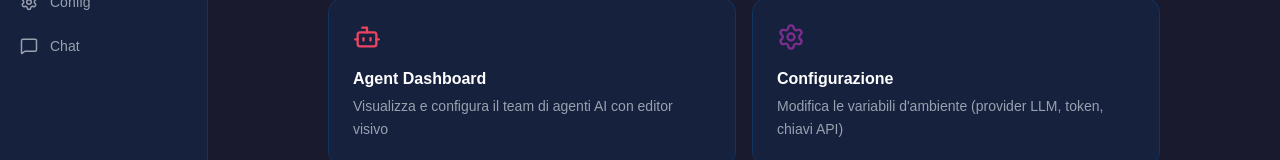
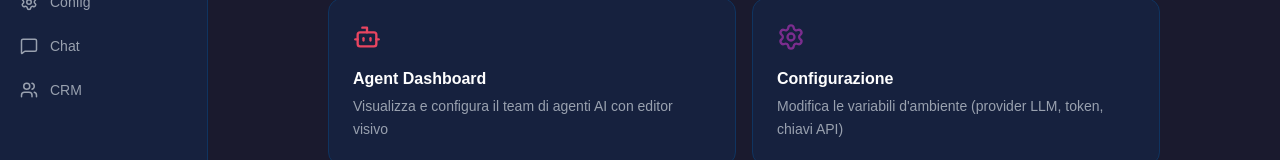
Before and after one commit to Attilio81/ERPClaw, a React (Vite) app in the folder frontend/: page / in a window 1280 px wide. Shown: the part 166-326 px from the top of the page. Built offline with nearby package versions, Linux system fonts and the light colour scheme.

Commit message:
feat: wire CrmCalendar into app routing, sidebar, and Vite proxy

```diff
--- a/frontend/src/App.tsx
+++ b/frontend/src/App.tsx
@@ -6,6 +6,7 @@ import Home from './pages/Home'
 import AgentDashboard from './pages/AgentDashboard'
 import ConfigPanel from './pages/ConfigPanel'
 import Chat from './pages/Chat'
+import CrmCalendar from './pages/CrmCalendar'
 
 export default function App() {
   return (
@@ -20,6 +21,7 @@ export default function App() {
               <Route path="/agents" element={<AgentDashboard />} />
               <Route path="/config" element={<ConfigPanel />} />
               <Route path="/chat" element={<Chat />} />
+              <Route path="/crm" element={<CrmCalendar />} />
             </Routes>
           </main>
         </div>
--- a/frontend/src/components/layout/Sidebar.tsx
+++ b/frontend/src/components/layout/Sidebar.tsx
@@ -1,11 +1,12 @@
 import { NavLink } from 'react-router-dom'
-import { Home, Bot, Settings, MessageSquare, ExternalLink } from 'lucide-react'
+import { Home, Bot, Settings, MessageSquare, ExternalLink, Users } from 'lucide-react'
 
 const links = [
   { to: '/',       icon: Home,          label: 'Home',    end: true },
   { to: '/agents', icon: Bot,           label: 'Agenti',  end: false },
   { to: '/config', icon: Settings,      label: 'Config',  end: false },
   { to: '/chat',   icon: MessageSquare, label: 'Chat',    end: false },
+  { to: '/crm',    icon: Users,         label: 'CRM',     end: false },
 ]
 
 export function Sidebar() {
--- a/frontend/vite.config.ts
+++ b/frontend/vite.config.ts
@@ -13,6 +13,7 @@ export default defineConfig({
       '/agents': 'http://localhost:8000',
       '/config': 'http://localhost:8000',
       '/chat':   'http://localhost:8000',
+      '/crm':    'http://localhost:8000',
       '/shop':   'http://localhost:8000',
       '/admin':  'http://localhost:8000',
     },
```
